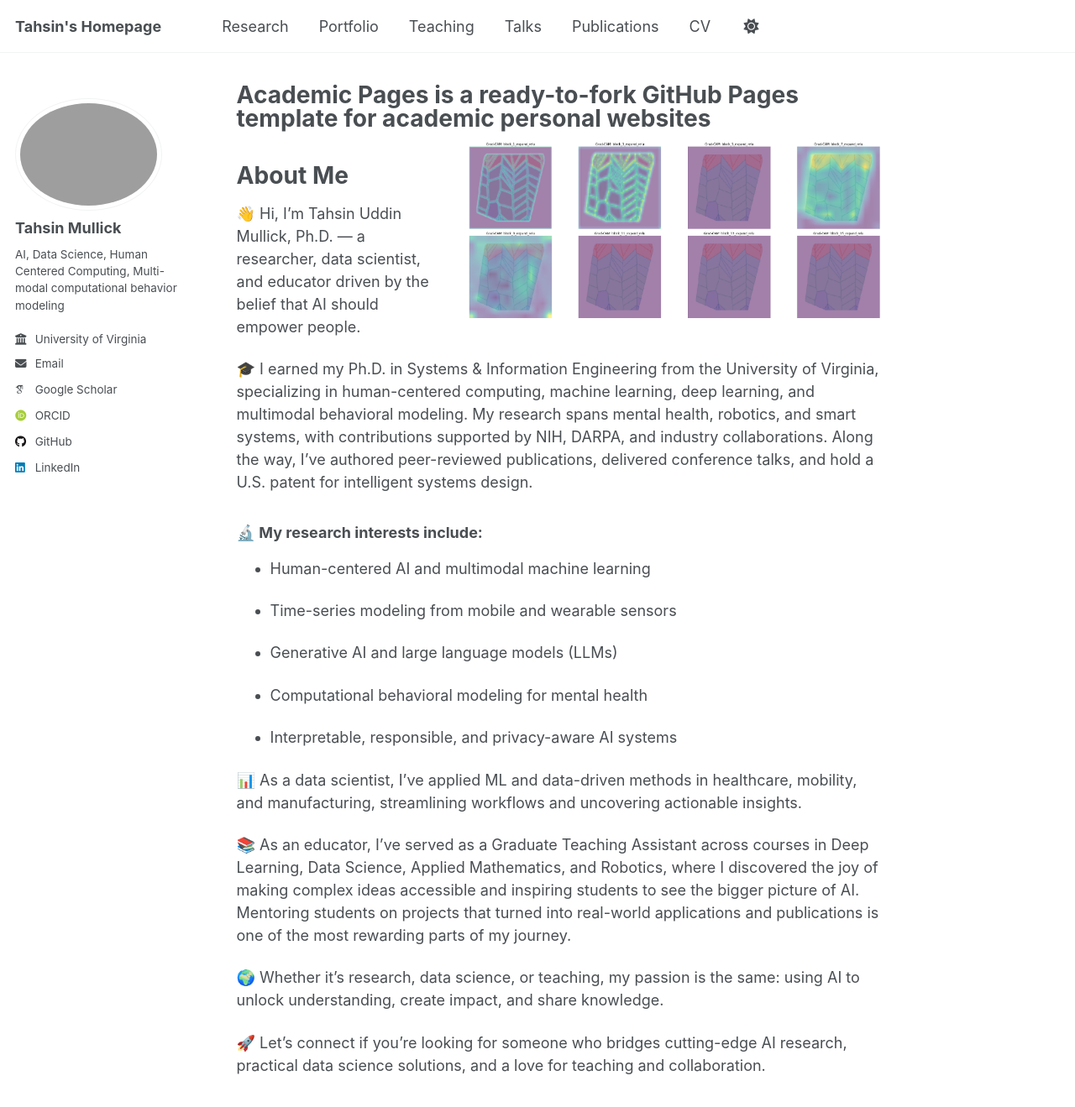
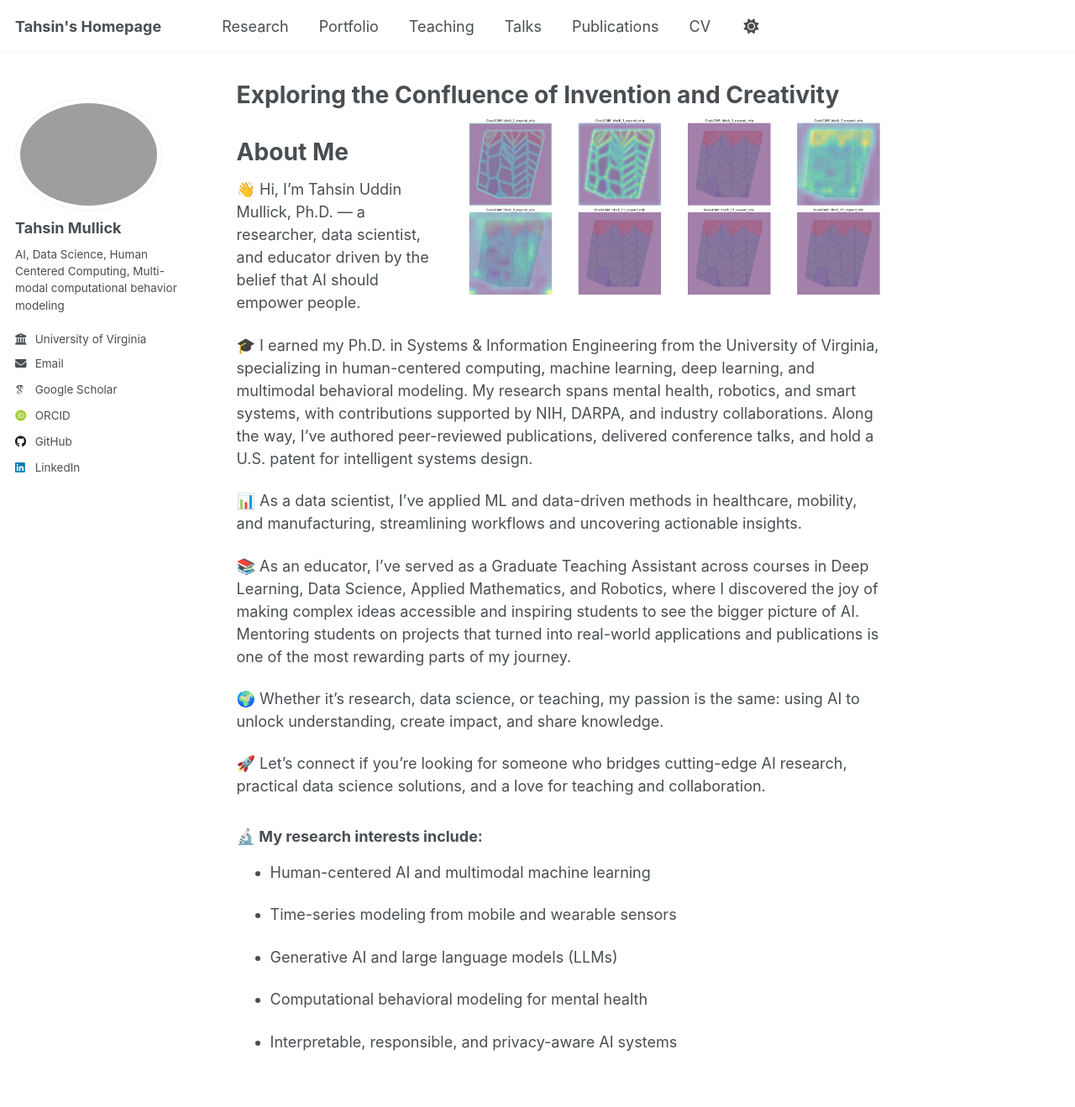
Before and after one commit to Tahsinmullick/Tahsinmullick.github.io, a Jekyll site: the page built from _pages/about.md, in a window 1280 px wide and 1400 px high. Shown: the top 1319 px of the window at 84% size. Built offline with Jekyll 4.4.1, drawn with Linux system fonts in a browser that asks for light colours; some web fonts are replaced; a script that is not in the unit is left out.

Commit message:
about me update

```diff
--- a/_pages/about.md
+++ b/_pages/about.md
@@ -1,6 +1,6 @@
 ---
 permalink: /
-title: "Academic Pages is a ready-to-fork GitHub Pages template for academic personal websites"
+title: "Exploring the Confluence of Invention and Creativity"
 author_profile: true
 redirect_from:
   - /about/
@@ -9,11 +9,23 @@ redirect_from:
 
 ![Illustration of my work](/images/gradcam_fvp2.png){: .align-right width="500px"}
 
+<style>
+li { margin-bottom: 4px; }
+</style>
+
 # About Me
 
 👋 Hi, I’m Tahsin Uddin Mullick, Ph.D. — a researcher, data scientist, and educator driven by the belief that AI should empower people.
 
 🎓 I earned my Ph.D. in Systems & Information Engineering from the University of Virginia, specializing in human-centered computing, machine learning, deep learning, and multimodal behavioral modeling. My research spans mental health, robotics, and smart systems, with contributions supported by NIH, DARPA, and industry collaborations. Along the way, I’ve authored peer-reviewed publications, delivered conference talks, and hold a U.S. patent for intelligent systems design.
+
+📊 As a data scientist, I’ve applied ML and data-driven methods in healthcare, mobility, and manufacturing, streamlining workflows and uncovering actionable insights.
+
+📚 As an educator, I’ve served as a Graduate Teaching Assistant across courses in Deep Learning, Data Science, Applied Mathematics, and Robotics, where I discovered the joy of making complex ideas accessible and inspiring students to see the bigger picture of AI. Mentoring students on projects that turned into real-world applications and publications is one of the most rewarding parts of my journey.
+
+🌍 Whether it’s research, data science, or teaching, my passion is the same: using AI to unlock understanding, create impact, and share knowledge.
+
+🚀 Let’s connect if you’re looking for someone who bridges cutting-edge AI research, practical data science solutions, and a love for teaching and collaboration.
 
 ### 🔬 My research interests include:
 
@@ -26,13 +38,3 @@ redirect_from:
 - Computational behavioral modeling for mental health
 
 - Interpretable, responsible, and privacy-aware AI systems
-
-
-
-📊 As a data scientist, I’ve applied ML and data-driven methods in healthcare, mobility, and manufacturing, streamlining workflows and uncovering actionable insights.
-
-📚 As an educator, I’ve served as a Graduate Teaching Assistant across courses in Deep Learning, Data Science, Applied Mathematics, and Robotics, where I discovered the joy of making complex ideas accessible and inspiring students to see the bigger picture of AI. Mentoring students on projects that turned into real-world applications and publications is one of the most rewarding parts of my journey.
-
-🌍 Whether it’s research, data science, or teaching, my passion is the same: using AI to unlock understanding, create impact, and share knowledge.
-
-🚀 Let’s connect if you’re looking for someone who bridges cutting-edge AI research, practical data science solutions, and a love for teaching and collaboration.
```
